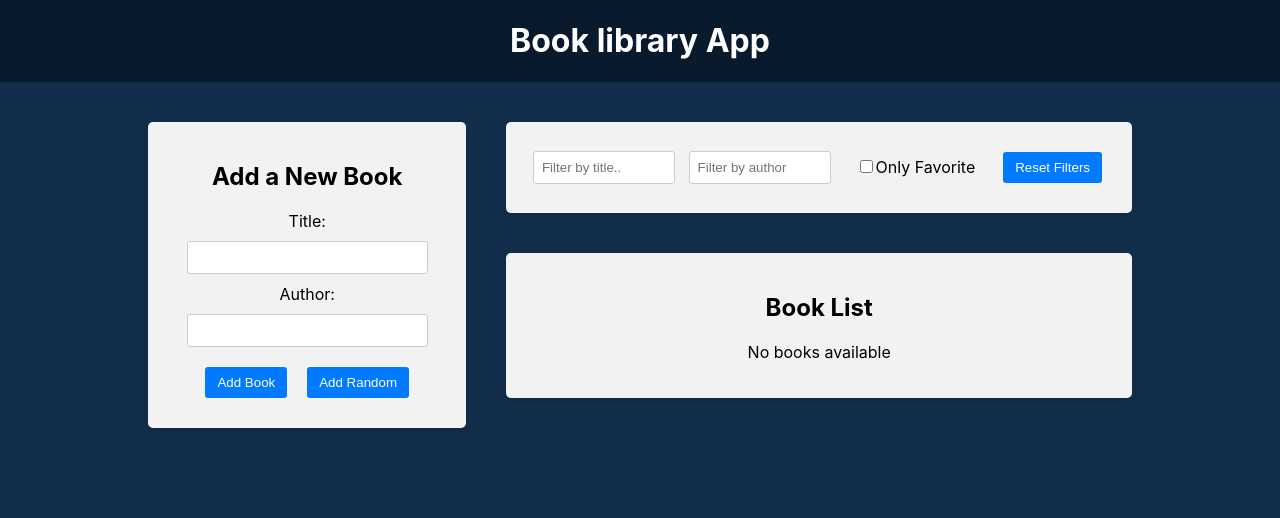
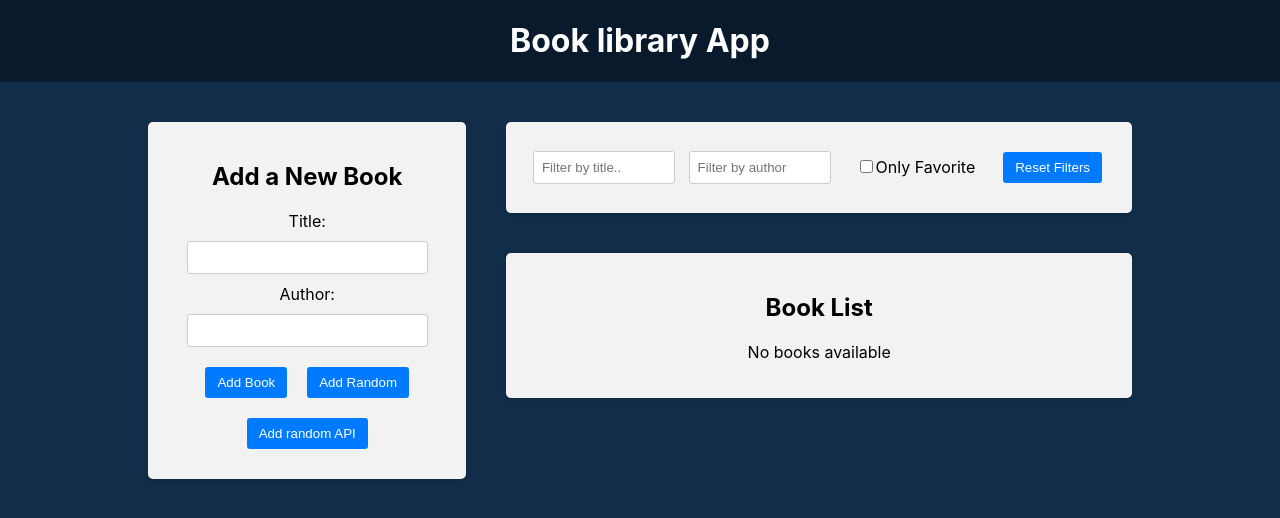
Before and after one commit to VictorSocinschi/30-react-redux, a React (Create React App) app in the folder frontend/: page / in a window 1280 px wide. Shown: the top 518 px of the page. Built offline with nearby package versions, Linux system fonts and the light colour scheme.

Commit message:
Add random book via API

```diff
--- a/frontend/package.json
+++ b/frontend/package.json
@@ -7,6 +7,7 @@
     "@testing-library/jest-dom": "^5.17.0",
     "@testing-library/react": "^13.4.0",
     "@testing-library/user-event": "^13.5.0",
+    "axios": "^1.7.7",
     "react": "^18.3.1",
     "react-dom": "^18.3.1",
     "react-icons": "^5.3.0",
--- a/frontend/src/components/BookForm/BookForm.js
+++ b/frontend/src/components/BookForm/BookForm.js
@@ -1,5 +1,6 @@
 import { useState } from "react";
 import { useDispatch } from "react-redux";
+import axios from "axios";
 import { addBook } from "../../redux/slices/bookSlice";
 import createBookWithId from "../../utils/createBookWithID";
 import booksData from "../../data/books.json";
@@ -26,6 +27,18 @@
       setAuthor("");
     }
   };
+
+  const handleAddRandomBookViaApi = async () => {
+    try {
+      const res = await axios.get("http://localhost:4000/random-book");
+      if (res.data && res.data.title && res.data.author) {
+        dispatch(addBook(createBookWithId(res.data)));
+      }
+    } catch (error) {
+      console.log("Error fetching random book", error);
+    }
+  };
+
   return (
     <div className="app-block book-form">
       <h2>Add a New Book</h2>
@@ -52,6 +65,9 @@
         <button type="button" onClick={handleAddRandomBook}>
           Add Random
         </button>
+        <button type="button" onClick={handleAddRandomBookViaApi}>
+          Add random API
+        </button>
       </form>
     </div>
   );
```
Also changed, not shown: 1 other file (tests, documents, lock files or other folders).
